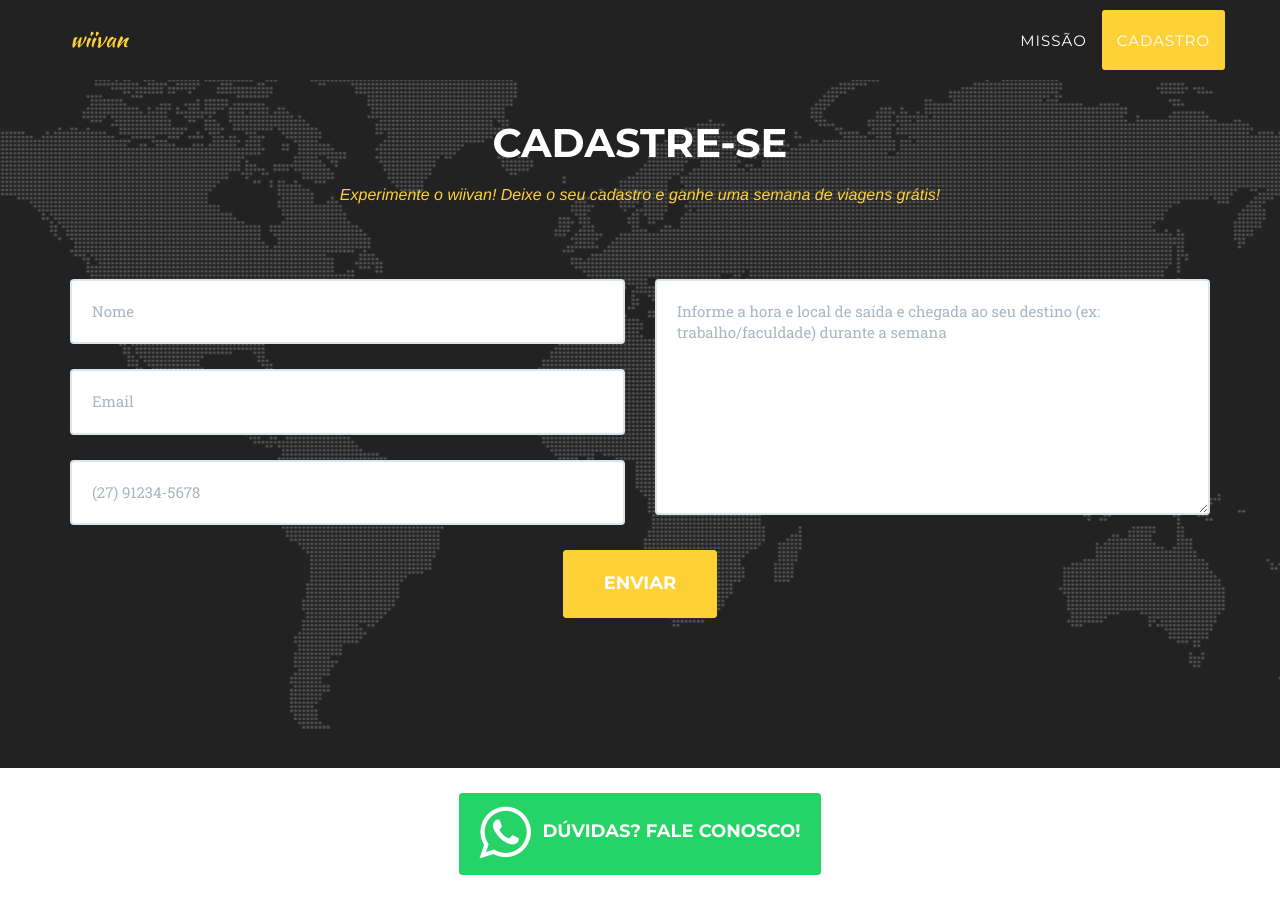
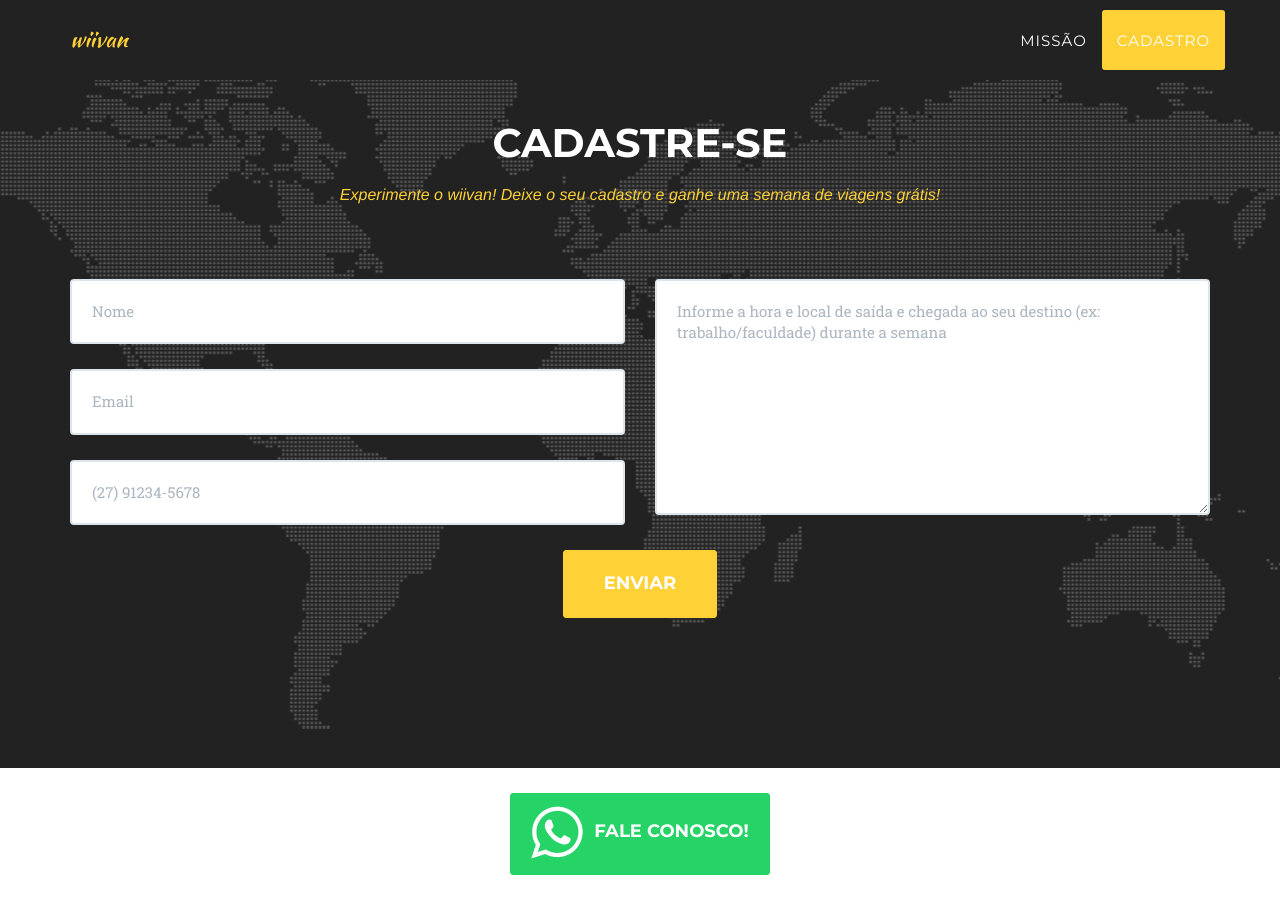
Before and after one commit to wiivan/wiivan.github.io, a Jekyll site: the page built from index.html, in a window 1280 px wide and 900 px high, scrolled down 1499 px. Built offline with Jekyll 4.4.1, drawn with Linux system fonts in a browser that asks for light colours; some web fonts are replaced.

Commit message:
fix button size

```diff
--- a/_includes/footer.html
+++ b/_includes/footer.html
@@ -54,7 +54,8 @@
                             <i class="fa fa-whatsapp fa-2x fa-pull-left"></i>
                             <!-- <i class="fa fa-whatsapp fa-stack-1x fa-inverse"></i> -->
                         </span>
-                        <text style="font-size:18px;">Dúvidas? Fale conosco!</text>
+                        <text style="font-size:18px;">Fale conosco!</text>
+                        <!-- <text style="font-size:18px;">Dúvidas? Fale conosco!</text> -->
                         </button>
                     </a>
 
```
